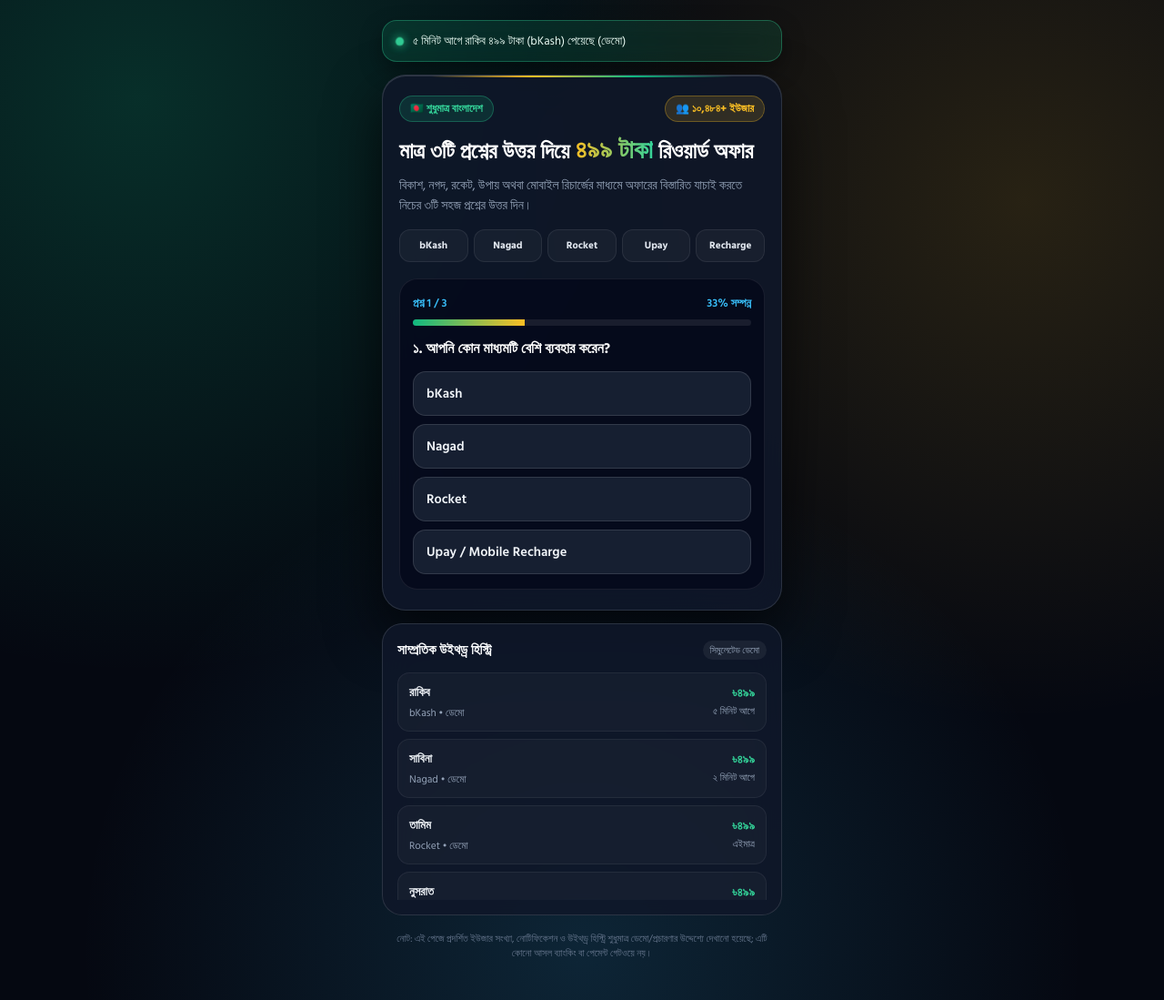
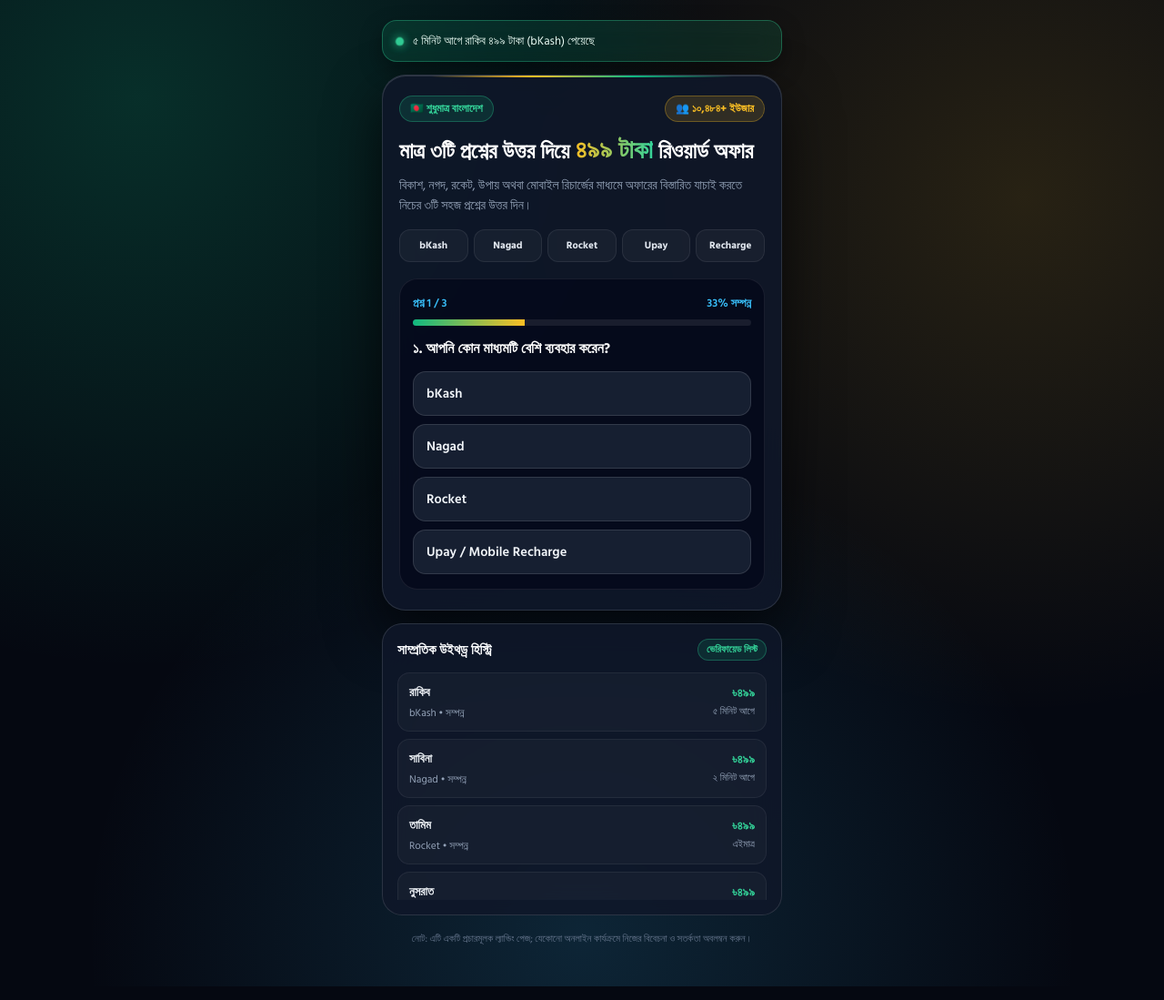
Before and after one commit to income-box-pro/-earning-tips-bd, a plain HTML site: page index.html in a window 1280 px wide. Shown: the whole page at 91% size. Drawn offline with Linux system fonts and the light colour scheme.

```diff
--- a/index.html
+++ b/index.html
@@ -51,7 +51,7 @@
             margin-bottom: 24px;
         }
 
-        /* ডামি লাইভ নোটিফিকেশন টোস্ট */
+        /* লাইভ নোটিফিকেশন টোস্ট */
         .toast-banner {
             background: rgba(16, 185, 129, 0.14);
             border: 1px solid rgba(52, 211, 153, 0.35);
@@ -310,7 +310,7 @@
             55%, 100% { left: 150%; }
         }
 
-        /* ডামি উইথড্র হিস্ট্রি কার্ড */
+        /* উইথড্র হিস্ট্রি কার্ড */
         .history-card {
             background: var(--card);
             backdrop-filter: blur(18px);
@@ -332,12 +332,14 @@
             color: #f8fafc;
         }
 
-        .demo-tag {
-            font-size: 10.5px;
-            color: var(--muted);
-            background: rgba(255, 255, 255, 0.06);
-            padding: 2px 8px;
+        .live-status-tag {
+            font-size: 11px;
+            color: #34d399;
+            background: rgba(16, 185, 129, 0.14);
+            border: 1px solid rgba(52, 211, 153, 0.3);
+            padding: 2px 9px;
             border-radius: 999px;
+            font-weight: 600;
         }
 
         .history-list {
@@ -402,10 +404,10 @@
 <body>
 
     <div class="container">
-        <!-- ডামি লাইভ অ্যাক্টিভিটি ব্যানার -->
+        <!-- লাইভ অ্যাক্টিভিটি ব্যানার -->
         <div class="toast-banner" id="toastBanner">
             <span class="toast-dot"></span>
-            <span id="toastText">৫ মিনিট আগে রাকিব ৪৯৯ টাকা পেয়েছে (ডেমো)</span>
+            <span id="toastText">৫ মিনিট আগে রাকিব ৪৯৯ টাকা পেয়েছে</span>
         </div>
 
         <div class="glass-card">
@@ -455,17 +457,17 @@
             </div>
         </div>
 
-        <!-- ডামি উইথড্র হিস্ট্রি সেকশন -->
+        <!-- উইথড্র হিস্ট্রি সেকশন -->
         <div class="history-card">
             <div class="history-head">
                 <h2>সাম্প্রতিক উইথড্র হিস্ট্রি</h2>
-                <span class="demo-tag">সিমুলেটেড ডেমো</span>
+                <span class="live-status-tag">ভেরিফায়েড লিস্ট</span>
             </div>
             <div class="history-list" id="historyList"></div>
         </div>
 
         <div class="footer-disclaimer">
-            নোট: এই পেজে প্রদর্শিত ইউজার সংখ্যা, নোটিফিকেশন ও উইথড্র হিস্ট্রি শুধুমাত্র ডেমো/প্রচারণার উদ্দেশ্যে দেখানো হয়েছে; এটি কোনো আসল ব্যাংকিং বা পেমেন্ট গেটওয়ে নয়।
+            নোট: এটি একটি প্রচারমূলক ল্যান্ডিং পেজ; যেকোনো অনলাইন কার্যক্রমে নিজের বিবেচনা ও সতর্কতা অবলম্বন করুন।
         </div>
     </div>
 
@@ -541,7 +543,7 @@
             claimBox.classList.add("active");
         }
 
-        // ডামি ইউজার কাউন্টার (১০,০০০+ রেঞ্জে)
+        // ইউজার কাউন্টার (১০,০০০+ রেঞ্জে)
         let fakeCount = 10482;
         const userCounter = document.getElementById("userCounter");
         setInterval(() => {
@@ -549,7 +551,7 @@
             userCounter.textContent = `👥 ${fakeCount.toLocaleString("bn-BD")}+ ইউজার`;
         }, 4500);
 
-        // ডামি লাইভ ব্যানার অ্যানিমেশন
+        // লাইভ ব্যানার অ্যানিমেশন
         const toastText = document.getElementById("toastText");
         const toastBanner = document.getElementById("toastBanner");
         let toastIndex = 0;
@@ -561,14 +563,14 @@
                 const name = demoNames[toastIndex % demoNames.length];
                 const time = demoTimes[toastIndex % demoTimes.length];
                 const method = demoMethods[toastIndex % demoMethods.length];
-                toastText.textContent = `${time} ${name} ৪৯৯ টাকা (${method}) পেয়েছে (ডেমো)`;
+                toastText.textContent = `${time} ${name} ৪৯৯ টাকা (${method}) পেয়েছে`;
                 toastBanner.style.opacity = "1";
                 toastBanner.style.transform = "translateY(0)";
                 toastIndex++;
             }, 300);
         }, 3800);
 
-        // ডামি উইথড্র হিস্ট্রি লিস্ট তৈরি
+        // উইথড্র হিস্ট্রি লিস্ট তৈরি
         const historyList = document.getElementById("historyList");
         for (let i = 0; i < 8; i++) {
             const name = demoNames[i % demoNames.length];
@@ -580,7 +582,7 @@
             row.innerHTML = `
                 <div class="user-meta">
                     <span class="user-name">${name}</span>
-                    <span class="user-method">${method} • ডেমো</span>
+                    <span class="user-method">${method} • সম্পন্ন</span>
                 </div>
                 <div class="amount-pill">
                     <div class="amt-val">৳৪৯৯</div>
```
